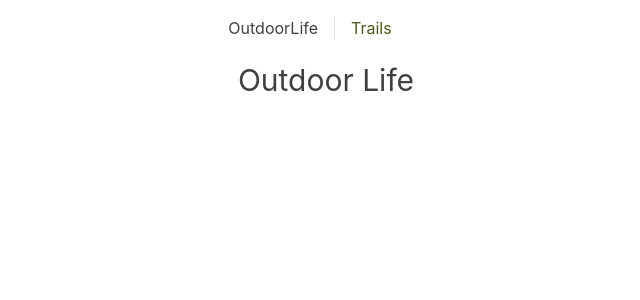
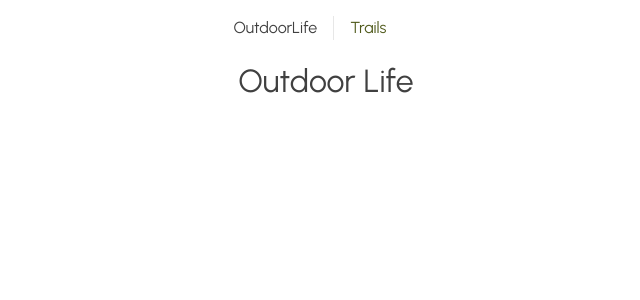
Before and after one commit to IIC3585-2024/vue-group-04, a Vue app: page / in a window 1280 px wide. Shown: the top 300 px of the page, without its empty margins (314-954 px from the left). Built offline with nearby package versions, Linux system fonts and the light colour scheme.

Commit message:
feat: change font

```diff
--- a/index.html
+++ b/index.html
@@ -5,6 +5,9 @@
     <link rel="icon" href="/favicon.ico">
     <meta name="viewport" content="width=device-width, initial-scale=1.0">
     <link href="https://fonts.googleapis.com/icon?family=Material+Icons" rel="stylesheet">
+    <link rel="preconnect" href="https://fonts.googleapis.com">
+    <link rel="preconnect" href="https://fonts.gstatic.com" crossorigin>
+    <link href="https://fonts.googleapis.com/css2?family=Urbanist:ital,wght@0,100..900;1,100..900&display=swap" rel="stylesheet">
     <title>OutdoorLife</title>
   </head>
   <body>
--- a/src/assets/base.scss
+++ b/src/assets/base.scss
@@ -59,21 +59,5 @@ body {
     color 0.5s,
     background-color 0.5s;
   line-height: 1.6;
-  font-family:
-    Inter,
-    -apple-system,
-    BlinkMacSystemFont,
-    'Segoe UI',
-    Roboto,
-    Oxygen,
-    Ubuntu,
-    Cantarell,
-    'Fira Sans',
-    'Droid Sans',
-    'Helvetica Neue',
-    sans-serif;
-  font-size: 15px;
-  text-rendering: optimizeLegibility;
-  -webkit-font-smoothing: antialiased;
-  -moz-osx-font-smoothing: grayscale;
+  font-family: "Urbanist", sans-serif;
 }
```
